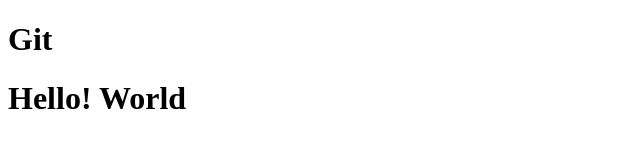
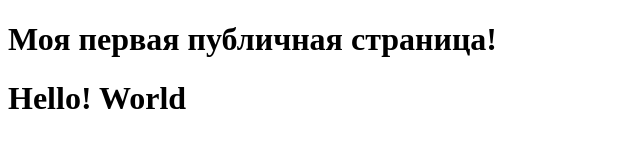
Before and after one commit to netehereil/test_repo, a plain HTML site: page index.html in a window 1280 px wide. Shown: the whole page, without its empty margins (0-640 px from the left). Drawn offline with Linux system fonts and the light colour scheme.

Commit message:
Update index.html

```diff
--- a/index.html
+++ b/index.html
@@ -3,10 +3,10 @@
 <head>
     <meta charset="UTF-8">
     <meta name="viewport" content="width=device-width, initial-scale=1.0">
-    <title>Document</title>
+    <title>Публичная страница</title>
 </head>
 <body>
-    <h1>Git</h1>
+    <h1>Моя первая публичная страница! </h1>
     <h1>Hello! World</h1>
 </body>
 </html>
```
